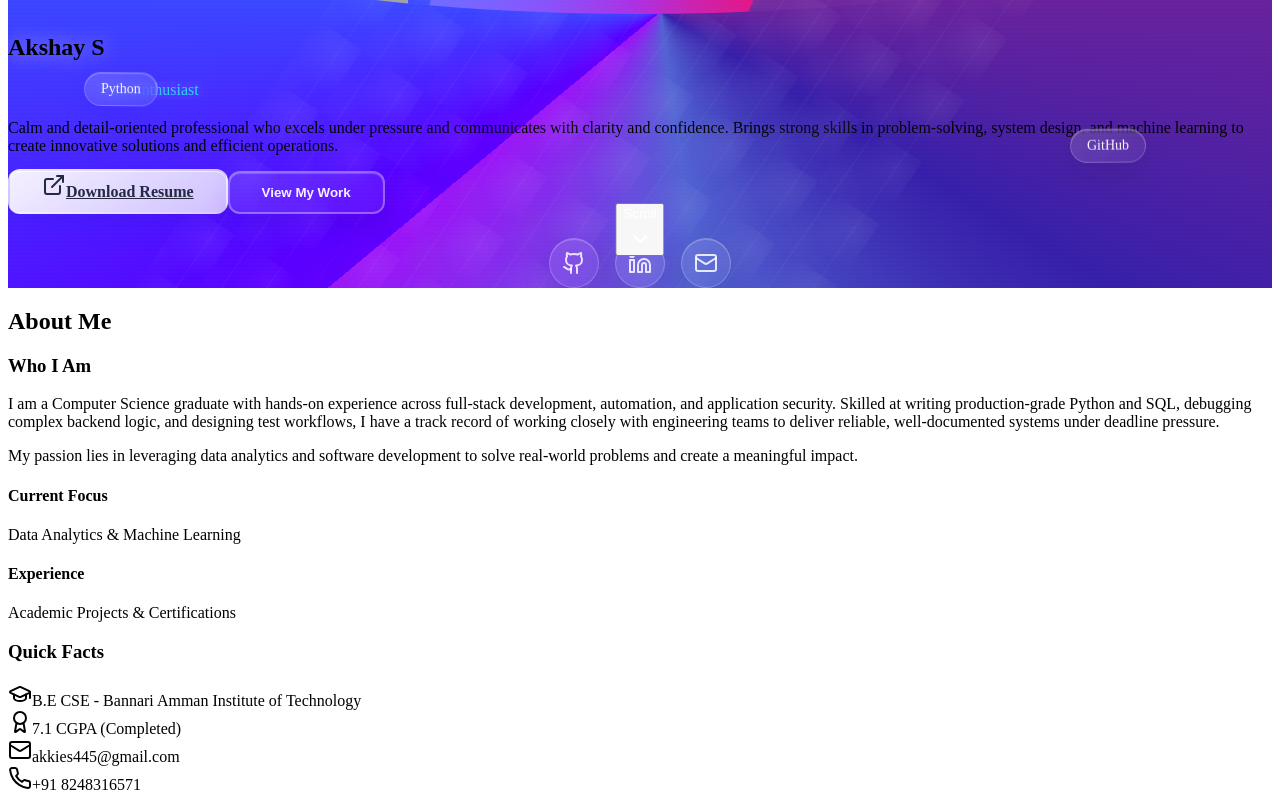
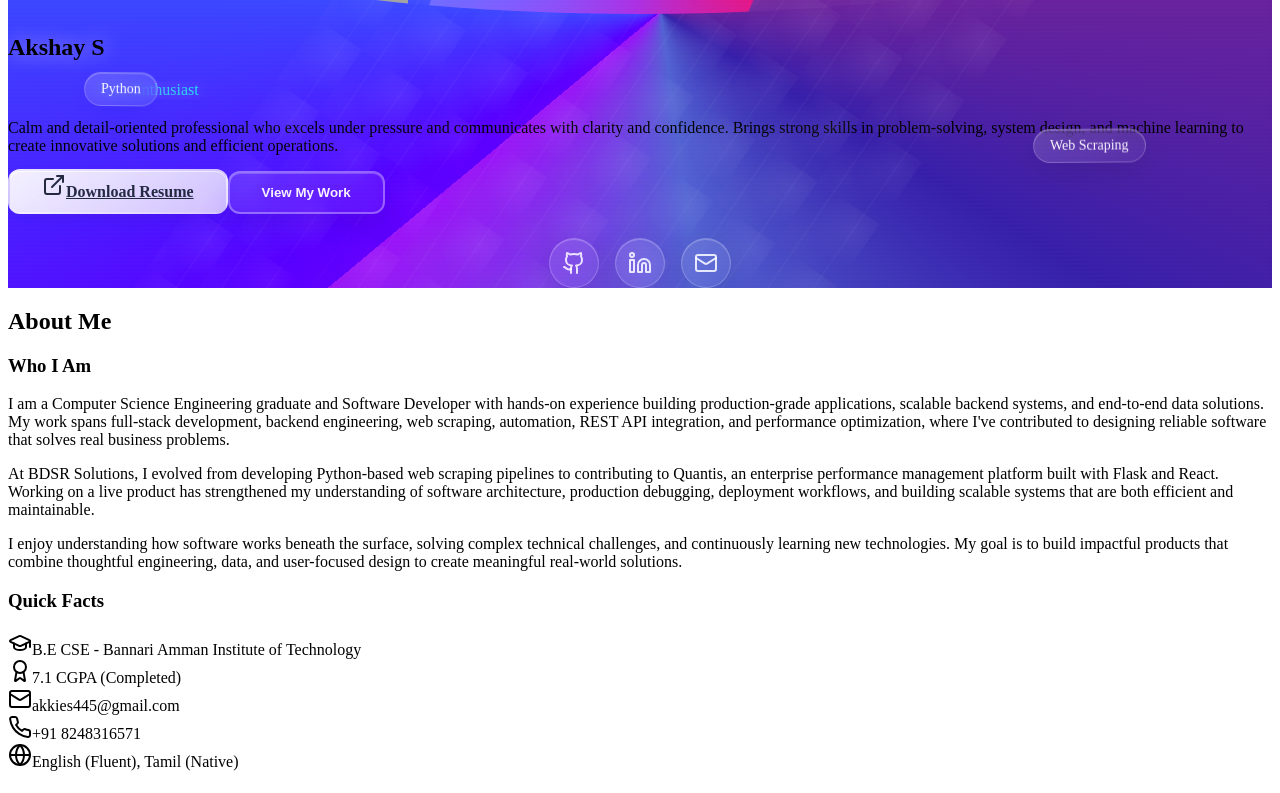
Before and after one commit to Akki-333/PortfolioSite, a React (Vite) app in the folder client/: page / in a window 1280 px wide. Shown: the part 380-1173 px from the top of the page. Built offline with nearby package versions, Linux system fonts and the light colour scheme; grey boxes are pictures that could not be loaded; a web font is replaced by a local one.

Commit message:
Fixed scroll issues, updated hero links, optimized performance, and fixed project buttons

```diff
--- a/client/src/components/sections/about.tsx
+++ b/client/src/components/sections/about.tsx
@@ -13,22 +13,14 @@ export default function About() {
           <div className="space-y-6">
             <h3 className="text-2xl font-semibold text-foreground" data-testid="text-who-i-am">Who I Am</h3>
             <p className="text-muted-foreground leading-relaxed" data-testid="text-about-description-1">
-              I am a Computer Science graduate with hands-on experience across full-stack development, automation, and application security. Skilled at writing production-grade Python and SQL, debugging complex backend logic, and designing test workflows, I have a track record of working closely with engineering teams to deliver reliable, well-documented systems under deadline pressure.
+              I am a Computer Science Engineering graduate and Software Developer with hands-on experience building production-grade applications, scalable backend systems, and end-to-end data solutions. My work spans full-stack development, backend engineering, web scraping, automation, REST API integration, and performance optimization, where I've contributed to designing reliable software that solves real business problems.
             </p>
             <p className="text-muted-foreground leading-relaxed" data-testid="text-about-description-2">
-              My passion lies in leveraging data analytics and software development to solve real-world problems and create a meaningful impact.
+              At BDSR Solutions, I evolved from developing Python-based web scraping pipelines to contributing to Quantis, an enterprise performance management platform built with Flask and React. Working on a live product has strengthened my understanding of software architecture, production debugging, deployment workflows, and building scalable systems that are both efficient and maintainable.
             </p>
-
-            <div className="grid sm:grid-cols-2 gap-4 mt-8">
-              <div className="bg-card p-4 rounded-lg border border-border" data-testid="card-current-focus">
-                <h4 className="font-semibold text-foreground mb-2">Current Focus</h4>
-                <p className="text-sm text-muted-foreground">Data Analytics & Machine Learning</p>
-              </div>
-              <div className="bg-card p-4 rounded-lg border border-border" data-testid="card-experience">
-                <h4 className="font-semibold text-foreground mb-2">Experience</h4>
-                <p className="text-sm text-muted-foreground">Academic Projects & Certifications</p>
-              </div>
-            </div>
+            <p className="text-muted-foreground leading-relaxed" data-testid="text-about-description-3">
+              I enjoy understanding how software works beneath the surface, solving complex technical challenges, and continuously learning new technologies. My goal is to build impactful products that combine thoughtful engineering, data, and user-focused design to create meaningful real-world solutions.
+            </p>
           </div>
 
           <div className="bg-card p-8 rounded-xl border border-border">
--- a/client/src/components/sections/hero.tsx
+++ b/client/src/components/sections/hero.tsx
@@ -98,7 +98,9 @@ export default function Hero() {
           {/* Social Icons */}
           <div className="social-icons">
             <a
-              href="#"
+              href="https://github.com/Akki-333"
+              target="_blank"
+              rel="noopener noreferrer"
               className="social-icon"
               data-testid="icon-social-github"
               aria-label="GitHub Profile"
@@ -106,7 +108,9 @@ export default function Hero() {
               <Github className="w-5 h-5" />
             </a>
             <a
-              href="#"
+              href="https://www.linkedin.com/in/ak445"
+              target="_blank"
+              rel="noopener noreferrer"
               className="social-icon"
               data-testid="icon-social-linkedin"
               aria-label="LinkedIn Profile"
@@ -114,7 +118,7 @@ export default function Hero() {
               <Linkedin className="w-5 h-5" />
             </a>
             <a
-              href="mailto:contact@akshays.dev"
+              href="mailto:akkies445@gmail.com"
               className="social-icon"
               data-testid="icon-social-email"
               aria-label="Send Email"
@@ -125,21 +129,12 @@ export default function Hero() {
         </div>
 
         {/* Floating Tech Chips - Decorative */}
-        <div className="tech-chip tech-chip-1" data-testid="chip-tech-powerbi" aria-hidden="true">Power BI</div>
+        <div className="tech-chip tech-chip-1" data-testid="chip-tech-powerbi" aria-hidden="true">Web Development</div>
         <div className="tech-chip tech-chip-2" data-testid="chip-tech-sql" aria-hidden="true">SQL</div>
         <div className="tech-chip tech-chip-3" data-testid="chip-tech-python" aria-hidden="true">Python</div>
-        <div className="tech-chip tech-chip-4" data-testid="chip-tech-github" aria-hidden="true">GitHub</div>
+        <div className="tech-chip tech-chip-4" data-testid="chip-tech-github" aria-hidden="true">Web Scraping</div>
 
-        {/* Scroll Indicator */}
-        <button
-          className="scroll-indicator"
-          onClick={() => scrollToSection("about")}
-          data-testid="indicator-scroll"
-          aria-label="Scroll to About section"
-        >
-          <span className="text-sm font-medium">Scroll</span>
-          <ChevronDown className="scroll-arrow" />
-        </button>
+
       </div>
     </section>
   );
--- a/client/src/components/sections/projects.tsx
+++ b/client/src/components/sections/projects.tsx
@@ -205,11 +205,15 @@ export default function Projects() {
                     View Details
                   </Button>
                   {project.githubUrl && (
-                    <a href={project.githubUrl} target="_blank" rel="noopener noreferrer">
-                      <Button variant="outline" size="icon" className="border-primary/20 hover:bg-primary/10" data-testid={`project-github-${index}`}>
+                    <Button
+                      variant="outline"
+                      size="icon"
+                      className="border-primary/20 hover:bg-primary/10"
+                      onClick={(e) => { e.stopPropagation(); window.open(project.githubUrl!, "_blank", "noopener noreferrer"); }}
+                      data-testid={`project-github-${index}`}
+                    >
                       <Github className="w-4 h-4" />
                     </Button>
-                    </a>
                   )}
                 </div>
               </div>
@@ -299,20 +303,23 @@ export default function Projects() {
 
                   <div className="flex gap-3 pt-4">
                     {projects[selectedProject].demoUrl && (
-                      <a href={projects[selectedProject].demoUrl} target="_blank" rel="noopener noreferrer" className="flex-1">
-                        <Button className="w-full bg-primary hover:bg-primary/90">
+                      <Button
+                        className="flex-1 bg-primary hover:bg-primary/90"
+                        onClick={() => window.open(projects[selectedProject].demoUrl!, "_blank", "noopener noreferrer")}
+                      >
                         <ExternalLink className="w-4 h-4 mr-2" />
                         Live Demo
                       </Button>
-                      </a>
                     )}
                     {projects[selectedProject].githubUrl && (
-                      <a href={projects[selectedProject].githubUrl} target="_blank" rel="noopener noreferrer" className={projects[selectedProject].demoUrl ? "" : "flex-1"}>
-                        <Button variant="outline" className={`border-primary/20 hover:bg-primary/10 ${projects[selectedProject].demoUrl ? "" : "w-full"}`}>
+                      <Button
+                        variant="outline"
+                        className={`border-primary/20 hover:bg-primary/10 ${projects[selectedProject].demoUrl ? "" : "flex-1"}`}
+                        onClick={() => window.open(projects[selectedProject].githubUrl!, "_blank", "noopener noreferrer")}
+                      >
                         <Github className="w-4 h-4 mr-2" />
                         Source Code
                       </Button>
-                      </a>
                     )}
                   </div>
                 </div>
--- a/client/src/components/sections/skills.tsx
+++ b/client/src/components/sections/skills.tsx
@@ -24,6 +24,7 @@ function SkillCircle({ skill, level, percentage, icon: Icon }: SkillCircleProps)
                 circleRef.current.style.strokeDashoffset = `${offset}`;
               }
             }, 200);
+            observer.unobserve(entry.target);
           }
         });
       },
```
Lines whose indentation alone changed are shown as unchanged.
